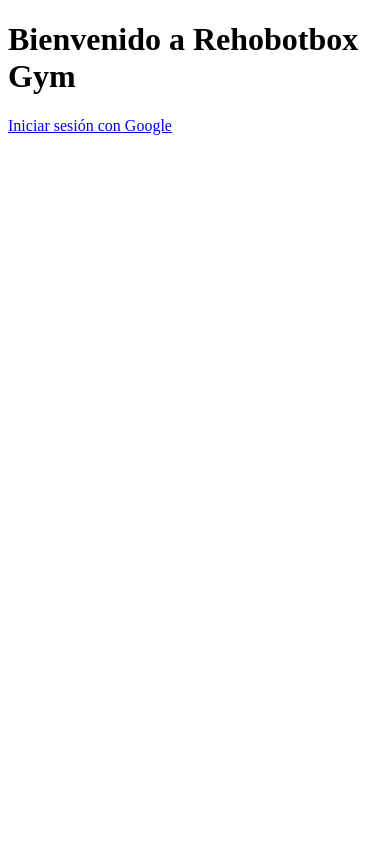
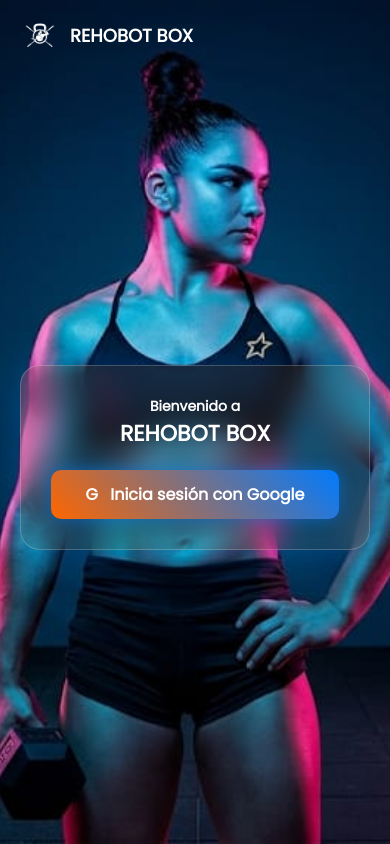
Before and after one commit to anatique1/Pagina-Gimnasio, a Django app: page /usuarios/login/ in a window 390 px wide. Run offline with Django 5.2, Linux system fonts and the light colour scheme; data comes from the database, SQL or seed files in the repository; both versions use the stored data as it was after the commit; some libraries are stand-ins or nearby versions.

Commit message:
css del login

```diff
--- a/config/settings.py
+++ b/config/settings.py
@@ -158,6 +158,5 @@ SOCIALACCOUNT_PROVIDERS = {
     }
 }
 LOGIN_URL = '/usuarios/login/'
-ACCOUNT_EMAIL_REQUIRED = True
-ACCOUNT_USERNAME_REQUIRED = False
-ACCOUNT_AUTHENTICATION_METHOD = 'email'
+ACCOUNT_LOGIN_METHODS = {'email'}
+ACCOUNT_SIGNUP_FIELDS = ['email*', 'password1*', 'password2*']
--- /dev/null
+++ b/static/css/styleLogin.css
@@ -0,0 +1,140 @@
+
+/* RESET */
+body {
+    background-image: url(../img/fondo_login.jpg); /* 10, 13 */
+    background-repeat: no-repeat;   /* Evita la repetición [5] */
+    background-size: cover;         /* Ajusta la imagen al tamaño [3] */
+    background-position: center;    /* Centra la imagen [1] */
+    background-attachment: fixed;   /* Mantiene el fondo fijo al hacer scroll [3] */
+
+    margin: 0;
+    font-family: 'Poppins', sans-serif;
+    overflow: hidden;
+
+    display: flex;
+    flex-direction: column;
+
+    min-height: 100vh;
+}
+
+/* RESET */
+* {
+    margin: 0;
+    padding: 0;
+    box-sizing: border-box;
+}
+
+
+/* HEADER */
+header {
+    display: flex;
+    justify-content: space-between;
+    align-items: center;
+    padding: 15px 5%;
+    header {
+    flex-shrink: 0;
+}
+}
+
+.logo {
+    display: flex;
+    align-items: center;
+    gap: 10px;
+}
+
+.logo img {
+    height: 40px;
+}
+
+.gym-logo {
+    color: white;
+    font-size: 18px;
+}
+
+/* CONTENEDOR LOGIN */
+.login-container {
+
+    width: 90%;
+    max-width: 350px;
+    margin: auto;
+    padding: 30px;
+
+    border-radius: 20px;
+    background: rgba(255,255,255,0.08);
+    backdrop-filter: blur(15px);
+
+    border: 1px solid rgba(255,255,255,0.2);
+    box-shadow: 0 0 40px rgba(0, 123, 255, 0.3);
+
+    color: white;
+    text-align: center;
+
+    animation: loginEnter 0.8s ease-out;
+}
+
+/* TEXTO */
+.title {
+    font-size: clamp(14px, 3vw, 18px);
+}
+
+.gym-name {
+    font-size: clamp(22px, 5vw, 30px);
+    margin-bottom: 20px;
+}
+
+/* BOTONES */
+.buttons {
+    display: flex;
+    flex-direction: column;
+    gap: 15px;
+}
+
+/* BOTÓN GENERAL */
+.btn {
+    width: 100%;
+    padding: 12px;
+    border-radius: 10px;
+    text-decoration: none;
+    font-weight: bold;
+    font-size: 16px;
+    transition: 0.3s;
+}
+
+/* BOTÓN GOOGLE */
+.google {
+    background: linear-gradient(45deg, #ff6600, #007bff);
+    color: white;
+    box-shadow: 0 0 15px rgba(0,123,255,0.5);
+}
+
+.google:hover {
+    transform: scale(1.07);
+    box-shadow: 0 0 25px rgba(255,102,0,0.7);
+}
+
+/* ICONO */
+.g-icon {
+    margin-right: 8px;
+}
+
+/* ANIMACIONES */
+
+@keyframes loginEnter {
+    from {
+        opacity: 0;
+        transform: scale(0.8) translateY(40px);
+    }
+    to {
+        opacity: 1;
+        transform: scale(1) translateY(0);
+    }
+}
+
+@keyframes zoomBg {
+    from {
+        transform: scale(1);
+    }
+    to {
+        transform: scale(1.1);
+    }
+}
--- a/templates/usuarios/login.html
+++ b/templates/usuarios/login.html
@@ -1,14 +1,44 @@
 {% load socialaccount %}
+{% load static %}
+<link href="https://fonts.googleapis.com/css2?family=Poppins&display=swap" rel="stylesheet">
 <!DOCTYPE html>
 <html lang="es">
 <head>
-    <meta charset="UTF-8">
-    <title>Inicio de sesion - Rehobotbox Gym</title>
+    <title>Rehobotbox Gym</title>
+    <link rel="stylesheet" href="{% static 'css/styleLogin.css' %}">
 </head>
+
+
 <body>
-    <h1>Bienvenido a Rehobotbox Gym</h1>
-    <a href="{% provider_login_url 'google' %}">
-        Iniciar sesión con Google
-    </a>
+
+    <header>
+        <div class="logo">
+            <img src="{% static 'img/logo.png' %}">
+            <h1 class="gym-logo">REHOBOT BOX</h1>
+        </div>
+    </header>
+
+    <div class="login-container">
+
+        <!-- CONTENIDO -->
+        <div class="content">
+            <h2 class="title">Bienvenido a</h2>
+            <h1 class="gym-name">REHOBOT BOX</h1>
+
+            <div class="buttons">
+
+                <!-- BOTÓN GOOGLE -->
+                <a href="{% provider_login_url 'google' %}" class="btn google">
+                    <span class="g-icon">G</span>
+                    Inicia sesión con Google
+                </a>
+
+            </div>
+
+
+        </div>
+
+    </div>
+
 </body>
 </html>
```
Also changed, not shown: static/css/style.css (+30 -29 lines), templates/gimnasio/inicio.html (+14 -4 lines), db.sqlite3, static/img/fondo_login.jpg (added), static/img/logo.png.
